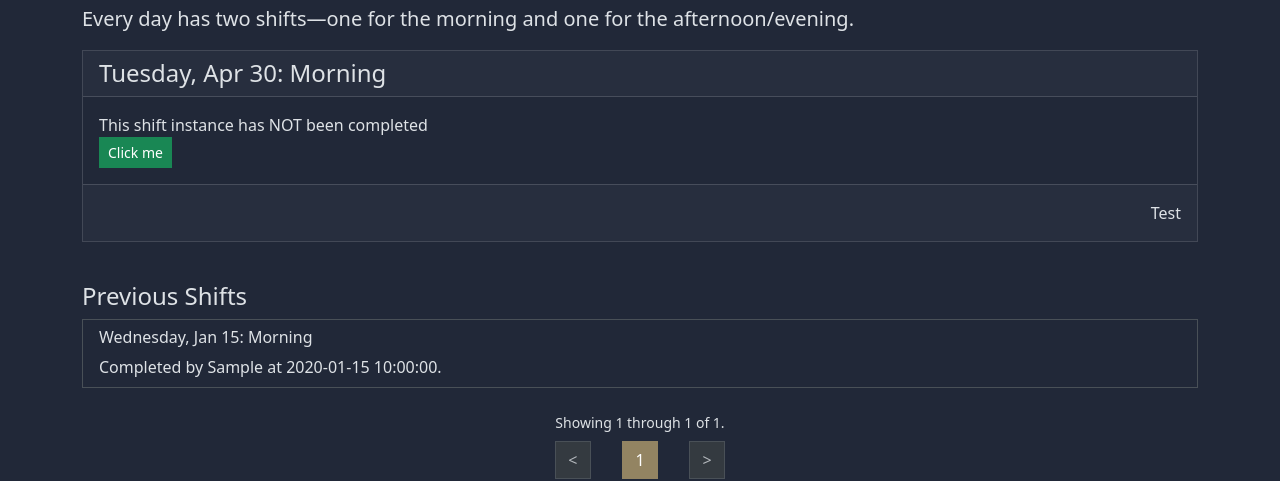
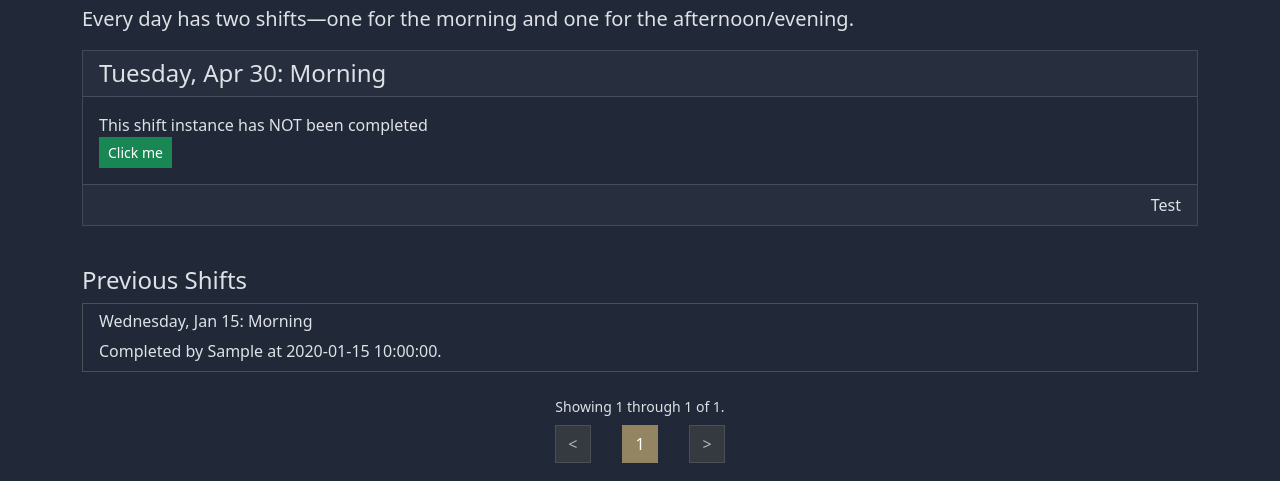
Before and after one commit to jack-hermanson/chicken-coop, a Flask app: page / in a window 1280 px wide. Shown: the part 135-616 px from the top of the page. Run offline with Flask 3, Linux system fonts and the light colour scheme; tables that the repository leaves empty hold one stand-in row (values such as "Sample post"); some libraries are stand-ins or nearby versions.

Commit message:
update padding

```diff
--- a/main/web/templates/macros/card.html
+++ b/main/web/templates/macros/card.html
@@ -21,7 +21,7 @@
 {% endmacro %}
 
 {% macro card_footer(class="") %}
-    <div class="card-footer py-3 {{ class }}">
+    <div class="card-footer {{ class }}">
         {{ caller() }}
     </div>
 {% endmacro %}
--- a/main/web/templates/main/index.html
+++ b/main/web/templates/main/index.html
@@ -49,7 +49,7 @@
                             </button>
                         </div>
                     {% endcall %}
-                    {% call card_footer() %}
+                    {% call card_footer(class="") %}
                         <div class="d-flex">
                             <div class="ms-auto">
                                 <p class="mb-0">Test</p>
```
